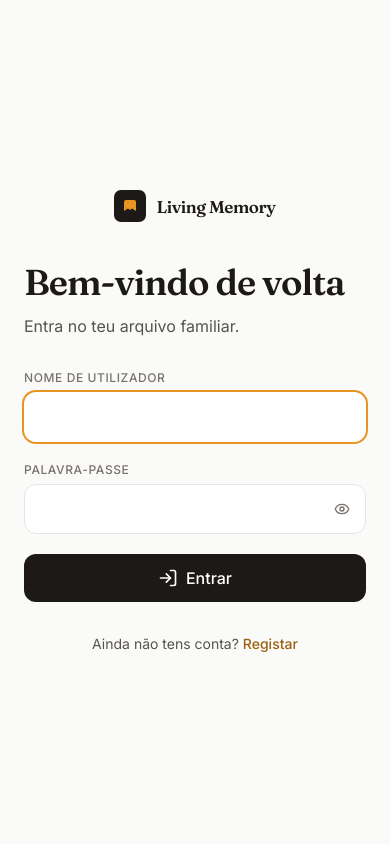
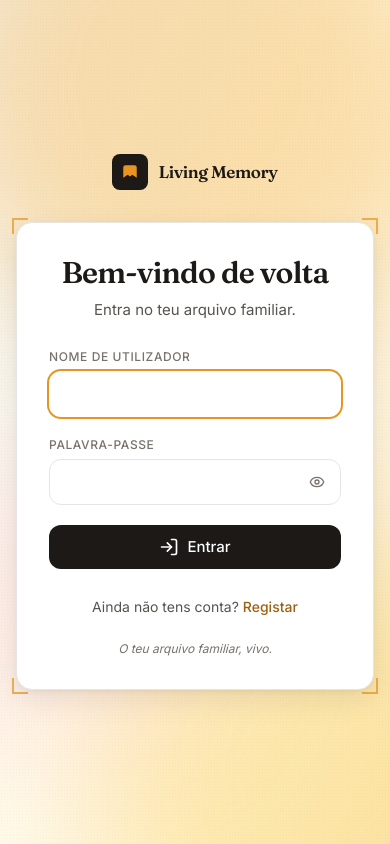
Before and after one commit to Diogozalao/family-stories, a React (Vite) app in the folder frontend/: page /login in a window 390 px wide. Built offline with nearby package versions, Linux system fonts and the light colour scheme; no server answers.

Commit message:
Login feito e página de IA feita

```diff
--- a/frontend/src/components/auth/AuthHero.tsx
+++ /dev/null
@@ -1,64 +0,0 @@
-import { useTranslation } from "react-i18next";
-import { BookOpen, Film, Network, Sparkles } from "lucide-react";
-import Logo from "../brand/Logo";
-
-export default function AuthHero() {
-  const { t } = useTranslation();
-
-  return (
-    <aside
-      aria-hidden
-      className="relative hidden overflow-hidden bg-gradient-to-br from-stone-900 via-stone-900 to-brand-900 text-stone-100 lg:flex lg:flex-col lg:justify-between lg:p-12 xl:p-16"
-    >
-      {/* decorative orbs */}
-      <div className="pointer-events-none absolute -top-32 -left-32 h-96 w-96 rounded-full bg-brand-500/30 blur-3xl" />
-      <div className="pointer-events-none absolute -bottom-40 -right-24 h-[28rem] w-[28rem] rounded-full bg-amber-400/20 blur-3xl" />
-      {/* subtle grid */}
-      <div
-        className="pointer-events-none absolute inset-0 opacity-[0.05]"
-        style={{
-          backgroundImage:
-            "linear-gradient(to right, rgba(255,255,255,.6) 1px, transparent 1px), linear-gradient(to bottom, rgba(255,255,255,.6) 1px, transparent 1px)",
-          backgroundSize: "48px 48px",
-        }}
-      />
-
-      <div className="relative z-10">
-        <Logo />
-      </div>
-
-      <div className="relative z-10 max-w-xl">
-        <h2 className="font-serif text-5xl font-semibold leading-[1.05] tracking-tight xl:text-6xl">
-          Preserva as histórias da tua família — para sempre.
-        </h2>
-        <p className="mt-6 text-lg leading-relaxed text-stone-300">
-          Carrega fotografias, importa a tua árvore genealógica e deixa a
-          Living Memory escrever narrativas e montar documentários a partir
-          do teu arquivo. Tudo local, tudo teu.
-        </p>
-
-        <ul className="mt-10 grid grid-cols-2 gap-4">
-          <Feature icon={BookOpen} label="Histórias narradas em PT-PT" />
-          <Feature icon={Network}  label="Árvore genealógica GEDCOM" />
-          <Feature icon={Sparkles} label="LLM local + RAG familiar" />
-          <Feature icon={Film}     label="Documentários em MP4" />
-        </ul>
-      </div>
-
-      <p className="relative z-10 text-sm text-stone-400">{t("app.tagline")}</p>
-    </aside>
-  );
-}
-
-function Feature({
-  icon: Icon, label,
-}: { icon: React.ComponentType<{ className?: string }>; label: string }) {
-  return (
-    <li className="flex items-center gap-3 rounded-xl border border-white/10 bg-white/5 p-3 backdrop-blur-sm">
-      <span className="inline-flex h-8 w-8 shrink-0 items-center justify-center rounded-lg bg-brand-500/20 text-brand-300">
-        <Icon className="h-4 w-4" />
-      </span>
-      <span className="text-sm text-stone-200">{label}</span>
-    </li>
-  );
-}
--- /dev/null
+++ b/frontend/src/components/auth/AuthShell.tsx
@@ -0,0 +1,62 @@
+import type { ReactNode } from "react";
+import Logo from "../brand/Logo";
+
+/**
+ * Centered premium auth layout — warm gradient backdrop, floating card
+ * with subtle picture-frame corners that hint at the family-archive brand.
+ */
+export default function AuthShell({
+  children,
+}: {
+  children: ReactNode;
+}) {
+  return (
+    <div className="relative flex min-h-full items-center justify-center overflow-hidden bg-gradient-to-br from-stone-100 via-amber-50 to-brand-100 px-4 py-10 dark:from-stone-950 dark:via-stone-950 dark:to-brand-950/80">
+      <Backdrop />
+
+      <div className="relative z-10 w-full max-w-md animate-fade-in">
+        <div className="mb-8 flex justify-center">
+          <Logo size={36} />
+        </div>
+
+        <div className="relative">
+          <FrameCorners />
+          <div className="card p-8 shadow-lift backdrop-blur sm:p-10">
+            {children}
+          </div>
+        </div>
+      </div>
+    </div>
+  );
+}
+
+function Backdrop() {
+  return (
+    <div aria-hidden className="pointer-events-none absolute inset-0">
+      <div className="absolute left-1/2 top-0 h-[32rem] w-[32rem] -translate-x-1/2 -translate-y-1/3 rounded-full bg-brand-300/40 blur-3xl dark:bg-brand-700/30" />
+      <div className="absolute bottom-0 right-0 h-[28rem] w-[28rem] translate-x-1/3 translate-y-1/3 rounded-full bg-amber-300/30 blur-3xl dark:bg-amber-900/20" />
+      <div className="absolute -left-24 bottom-20 h-80 w-80 rounded-full bg-rose-200/30 blur-3xl dark:bg-stone-800/40" />
+      <div
+        className="absolute inset-0 opacity-[0.035] dark:opacity-[0.06]"
+        style={{
+          backgroundImage:
+            "radial-gradient(rgb(87 83 78) 1px, transparent 1px)",
+          backgroundSize: "3px 3px",
+        }}
+      />
+    </div>
+  );
+}
+
+function FrameCorners() {
+  const cornerBase =
+    "pointer-events-none absolute h-4 w-4 border-brand-400/70 dark:border-brand-500/70";
+  return (
+    <>
+      <span aria-hidden className={`${cornerBase} -top-1 -left-1 border-l-2 border-t-2`} />
+      <span aria-hidden className={`${cornerBase} -top-1 -right-1 border-r-2 border-t-2`} />
+      <span aria-hidden className={`${cornerBase} -bottom-1 -left-1 border-b-2 border-l-2`} />
+      <span aria-hidden className={`${cornerBase} -bottom-1 -right-1 border-b-2 border-r-2`} />
+    </>
+  );
+}
--- a/frontend/src/pages/LoginPage.tsx
+++ b/frontend/src/pages/LoginPage.tsx
@@ -3,11 +3,10 @@ import { Link, Navigate, useLocation, useNavigate } from "react-router-dom";
 import { useTranslation } from "react-i18next";
 import { toast } from "sonner";
 import { Eye, EyeOff, Loader2, LogIn } from "lucide-react";
-import Logo from "../components/brand/Logo";
 import { useLogin } from "../lib/hooks";
 import { useAuthStore } from "../store/auth";
 import { extractErrorMessage } from "../lib/api";
-import AuthHero from "../components/auth/AuthHero";
+import AuthShell from "../components/auth/AuthShell";
 
 export default function LoginPage() {
   const { t } = useTranslation();
@@ -37,20 +36,12 @@ export default function LoginPage() {
   };
 
   return (
-    <div className="grid min-h-full bg-stone-50 dark:bg-stone-950 lg:grid-cols-2">
-      <AuthHero />
-
-      <section className="relative flex items-center justify-center px-6 py-12 sm:px-10 lg:px-16">
-        <div className="w-full max-w-lg">
-          <div className="mb-10 flex justify-center lg:hidden">
-            <Logo size={32} />
-          </div>
-
-          <header className="mb-8">
-            <h1 className="font-serif text-4xl font-semibold tracking-tight sm:text-5xl">
+    <AuthShell>
+      <header className="mb-7 text-center">
+        <h1 className="font-serif text-3xl font-semibold tracking-tight sm:text-[2rem]">
           {t("auth.welcome")}
         </h1>
-            <p className="mt-3 text-base text-stone-600 dark:text-stone-400">
+        <p className="mt-2 text-[15px] text-stone-600 dark:text-stone-400">
           {t("auth.welcomeSub")}
         </p>
       </header>
@@ -62,7 +53,7 @@ export default function LoginPage() {
             id="username"
             autoFocus
             required
-                className="input text-base py-3"
+            className="input py-3 text-[15px]"
             value={username}
             onChange={(e) => setUsername(e.target.value)}
             autoComplete="username"
@@ -76,7 +67,7 @@ export default function LoginPage() {
               id="password"
               required
               type={showPw ? "text" : "password"}
-                  className="input text-base py-3 pr-12"
+              className="input py-3 pr-12 text-[15px]"
               value={password}
               onChange={(e) => setPassword(e.target.value)}
               autoComplete="current-password"
@@ -95,7 +86,7 @@ export default function LoginPage() {
         <button
           type="submit"
           disabled={login.isPending}
-              className="btn btn-primary w-full justify-center py-3 text-base"
+          className="btn btn-primary w-full justify-center py-3 text-[15px]"
         >
           {login.isPending ? (
             <Loader2 className="h-5 w-5 animate-spin" />
@@ -106,14 +97,16 @@ export default function LoginPage() {
         </button>
       </form>
 
-          <p className="mt-8 text-center text-sm text-stone-600 dark:text-stone-400">
+      <p className="mt-7 text-center text-sm text-stone-600 dark:text-stone-400">
         {t("auth.noAccount")}{" "}
         <Link to="/register" className="font-medium text-brand-600 hover:underline dark:text-brand-400">
           {t("auth.register")}
         </Link>
       </p>
-        </div>
-      </section>
-    </div>
+
+      <p className="mt-6 text-center text-xs italic text-stone-500 dark:text-stone-500">
+        {t("app.tagline")}
+      </p>
+    </AuthShell>
   );
 }
--- a/frontend/src/pages/RegisterPage.tsx
+++ b/frontend/src/pages/RegisterPage.tsx
@@ -4,11 +4,10 @@ import { useTranslation } from "react-i18next";
 import { toast } from "sonner";
 import axios from "axios";
 import { Eye, EyeOff, Loader2, UserPlus } from "lucide-react";
-import Logo from "../components/brand/Logo";
 import { useRegister } from "../lib/hooks";
 import { useAuthStore } from "../store/auth";
 import { extractErrorMessage } from "../lib/api";
-import AuthHero from "../components/auth/AuthHero";
+import AuthShell from "../components/auth/AuthShell";
 
 export default function RegisterPage() {
   const { t } = useTranslation();
@@ -48,20 +47,12 @@ export default function RegisterPage() {
   };
 
   return (
-    <div className="grid min-h-full bg-stone-50 dark:bg-stone-950 lg:grid-cols-2">
-      <AuthHero />
-
-      <section className="relative flex items-center justify-center px-6 py-12 sm:px-10 lg:px-16">
-        <div className="w-full max-w-lg">
-          <div className="mb-10 flex justify-center lg:hidden">
-            <Logo size={32} />
-          </div>
-
-          <header className="mb-8">
-            <h1 className="font-serif text-4xl font-semibold tracking-tight sm:text-5xl">
+    <AuthShell>
+      <header className="mb-7 text-center">
+        <h1 className="font-serif text-3xl font-semibold tracking-tight sm:text-[2rem]">
           {t("auth.registerTitle")}
         </h1>
-            <p className="mt-3 text-base text-stone-600 dark:text-stone-400">
+        <p className="mt-2 text-[15px] text-stone-600 dark:text-stone-400">
           {t("auth.registerSub")}
         </p>
       </header>
@@ -70,10 +61,9 @@ export default function RegisterPage() {
         <div className="mb-6 rounded-2xl border border-amber-300 bg-amber-50 p-4 text-sm text-amber-900 dark:border-amber-900/50 dark:bg-amber-950/40 dark:text-amber-200">
           <p className="font-medium">Este arquivo já tem dono.</p>
           <p className="mt-1 text-amber-800 dark:text-amber-300">
-                Só podes ter uma conta por base de dados. Usa o{" "}
-                <Link to="/login" className="font-semibold underline">login</Link>{" "}
-                com as credenciais originais, ou apaga a BD para começar de
-                novo (ver instruções no README).
+            Só podes ter uma conta por base de dados.{" "}
+            <Link to="/login" className="font-semibold underline">Faz login</Link>{" "}
+            com as credenciais originais, ou apaga a BD para começar de novo.
           </p>
         </div>
       )}
@@ -86,7 +76,7 @@ export default function RegisterPage() {
             autoFocus
             required
             minLength={3}
-                className="input text-base py-3"
+            className="input py-3 text-[15px]"
             value={username}
             onChange={(e) => setUsername(e.target.value)}
             autoComplete="username"
@@ -101,7 +91,7 @@ export default function RegisterPage() {
               required
               minLength={8}
               type={showPw ? "text" : "password"}
-                  className="input text-base py-3 pr-12"
+              className="input py-3 pr-12 text-[15px]"
               value={password}
               onChange={(e) => setPassword(e.target.value)}
               autoComplete="new-password"
@@ -127,7 +117,7 @@ export default function RegisterPage() {
         <button
           type="submit"
           disabled={register.isPending || pwTooShort}
-              className="btn btn-primary w-full justify-center py-3 text-base"
+          className="btn btn-primary w-full justify-center py-3 text-[15px]"
         >
           {register.isPending ? (
             <Loader2 className="h-5 w-5 animate-spin" />
@@ -138,14 +128,12 @@ export default function RegisterPage() {
         </button>
       </form>
 
-          <p className="mt-8 text-center text-sm text-stone-600 dark:text-stone-400">
+      <p className="mt-7 text-center text-sm text-stone-600 dark:text-stone-400">
         {t("auth.haveAccount")}{" "}
         <Link to="/login" className="font-medium text-brand-600 hover:underline dark:text-brand-400">
           {t("auth.login")}
         </Link>
       </p>
-        </div>
-      </section>
-    </div>
+    </AuthShell>
   );
 }
```
Also changed, not shown: 1 other file (tests, documents, lock files or other folders). Lines whose indentation alone changed are shown as unchanged.
